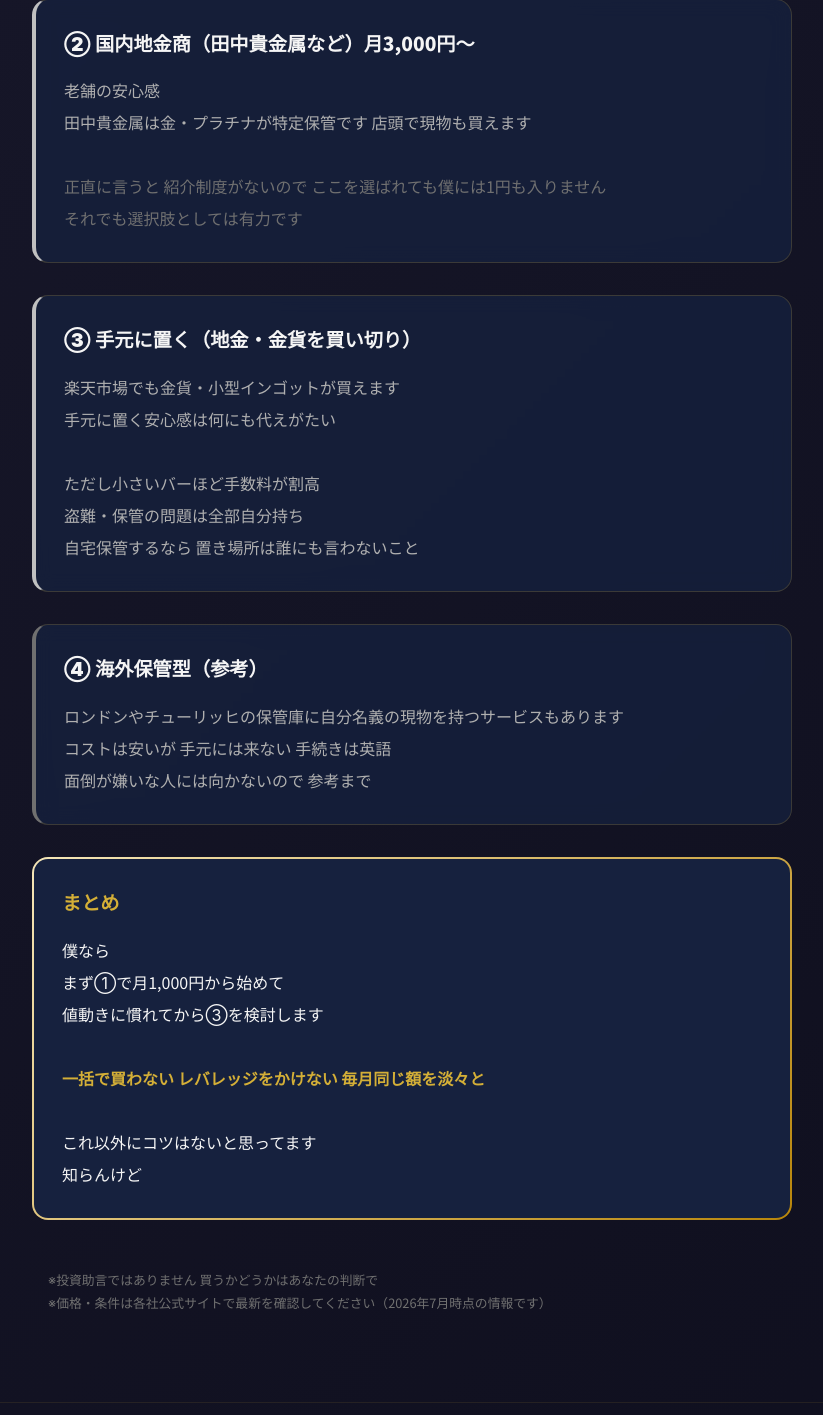
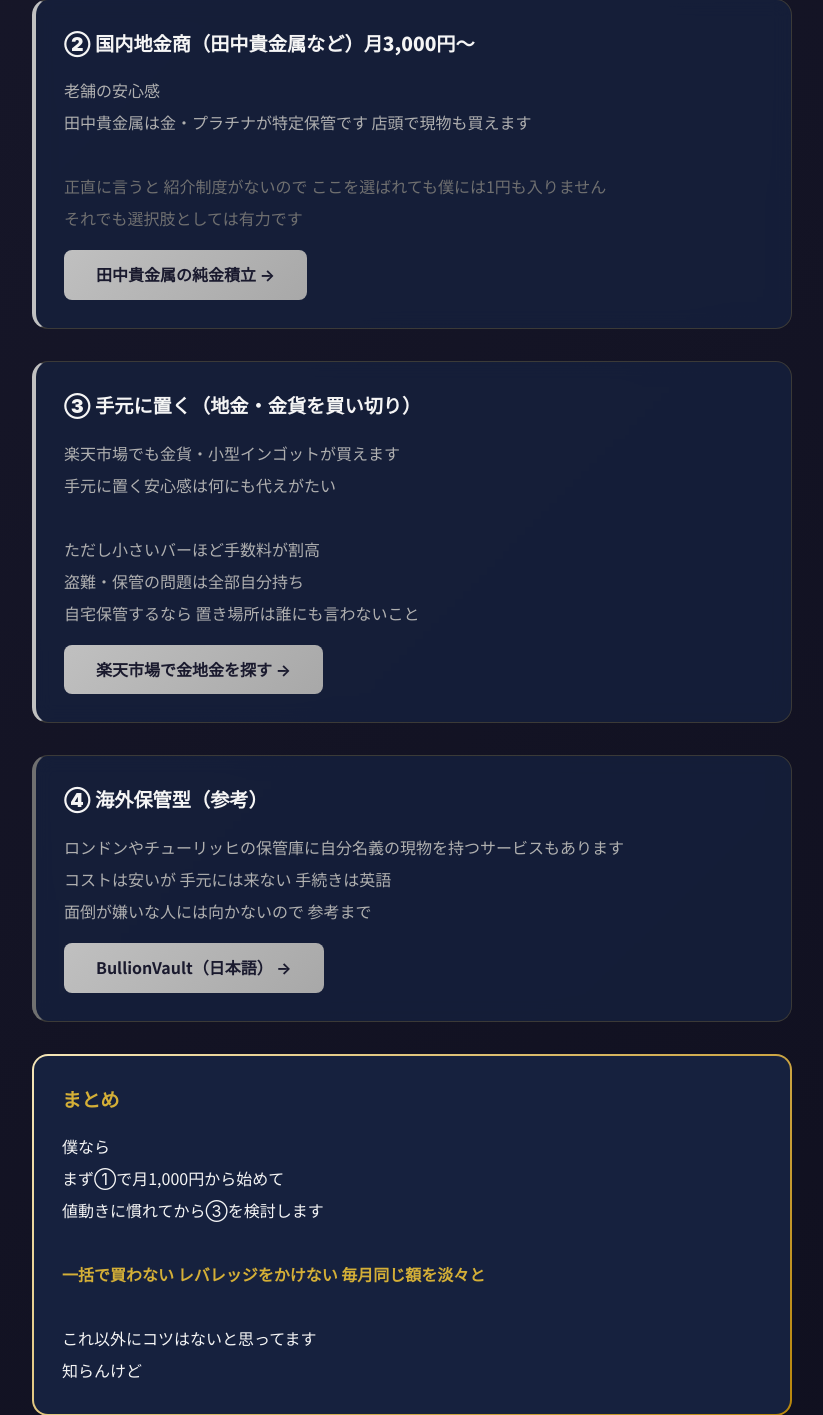
Before and after one commit to yohei524/commodities-dashboard, a Flask app: page /kaikata in a window 1280 px wide. Shown: the part 1321-2736 px from the top of the page, without its empty margins (228-1051 px from the left). Run offline with Flask 3, Linux system fonts and the light colour scheme.

Commit message:
買い方記事：4パターン全てにリンク設置（アフィリンク取得後に差し替え・目印コメント付き）
Co-Authored-By: Claude Fable 5 <noreply@anthropic.com>

```diff
--- a/templates/kaikata.html
+++ b/templates/kaikata.html
@@ -63,6 +63,10 @@
             <span style="color: var(--text-muted);">正直に言うと 紹介制度がないので ここを選ばれても僕には1円も入りません<br>
             それでも選択肢としては有力です</span>
         </p>
+        <!-- 田中貴金属はアフィリエイトなし（公式リンクのまま） -->
+        <a href="https://tt.tanaka.jp/tsumitate01/" target="_blank" rel="noopener" class="btn-silver" style="display: inline-block; margin-top: 16px; padding: 12px 32px; border-radius: 8px; font-weight: 700; text-decoration: none;">
+            田中貴金属の純金積立 →
+        </a>
     </div>
 
     <!-- ③ 手元に置く -->
@@ -77,7 +81,10 @@
             盗難・保管の問題は全部自分持ち<br>
             自宅保管するなら 置き場所は誰にも言わないこと
         </p>
-        <!-- AFFILIATE: 楽天アフィリエイトリンクに差し替え（上限1,000円/商品） -->
+        <!-- AFFILIATE: 楽天アフィリエイトリンク取得後に差し替え（上限1,000円/商品） -->
+        <a href="https://search.rakuten.co.jp/search/mall/%E9%87%91%E5%9C%B0%E9%87%91/" target="_blank" rel="noopener" class="btn-silver" style="display: inline-block; margin-top: 16px; padding: 12px 32px; border-radius: 8px; font-weight: 700; text-decoration: none;">
+            楽天市場で金地金を探す →
+        </a>
     </div>
 
     <!-- ④ 海外保管型 -->
@@ -90,6 +97,10 @@
             コストは安いが 手元には来ない 手続きは英語<br>
             面倒が嫌いな人には向かないので 参考まで
         </p>
+        <!-- AFFILIATE: BullionVault口座開設後、紹介リンク（bullionvaultaffiliate.com/ユーザー名/ja）に差し替え -->
+        <a href="https://gold.bullionvault.jp/" target="_blank" rel="noopener" class="btn-silver" style="display: inline-block; margin-top: 16px; padding: 12px 32px; border-radius: 8px; font-weight: 700; text-decoration: none;">
+            BullionVault（日本語） →
+        </a>
     </div>
 
     <!-- まとめ -->
```
